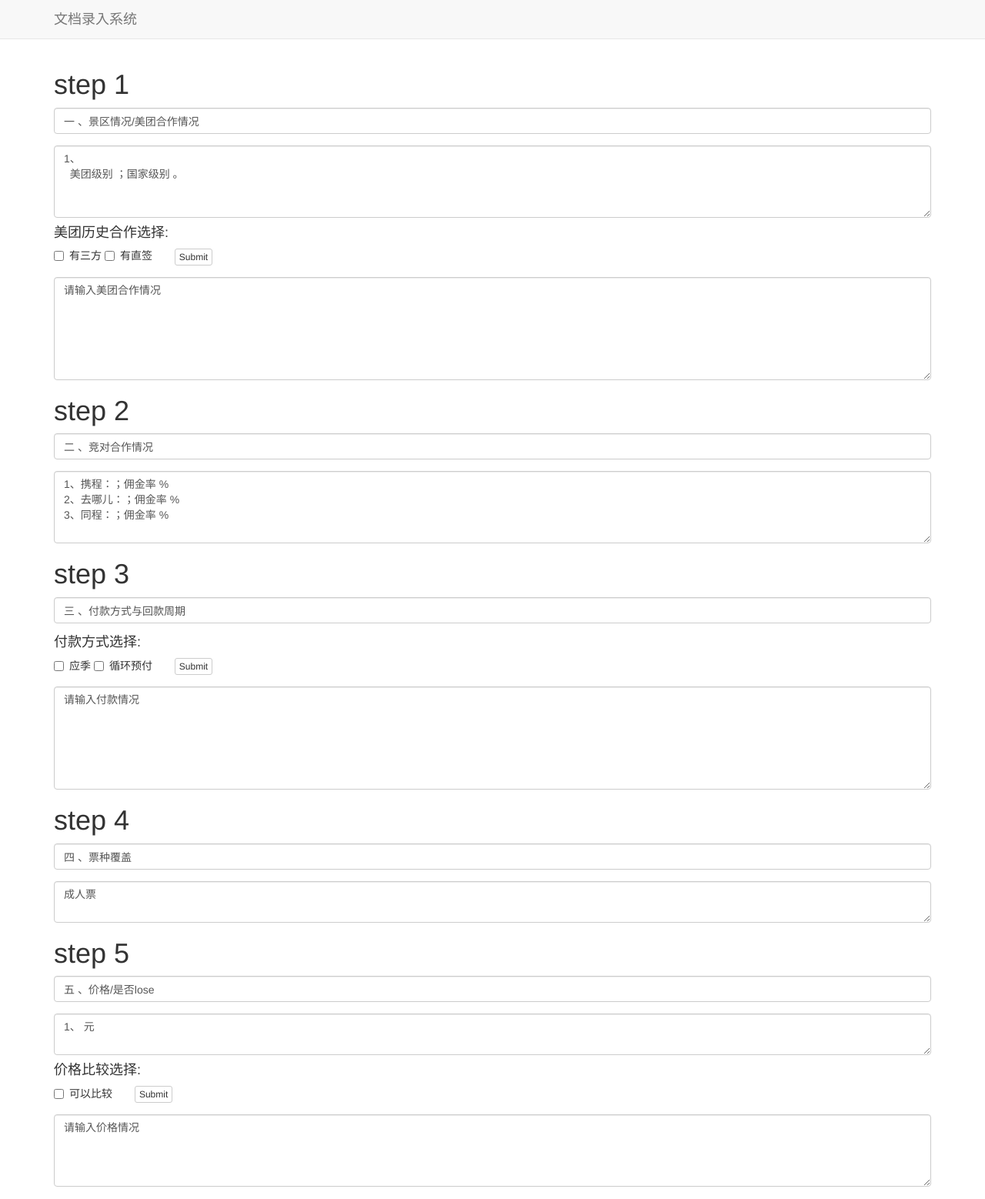
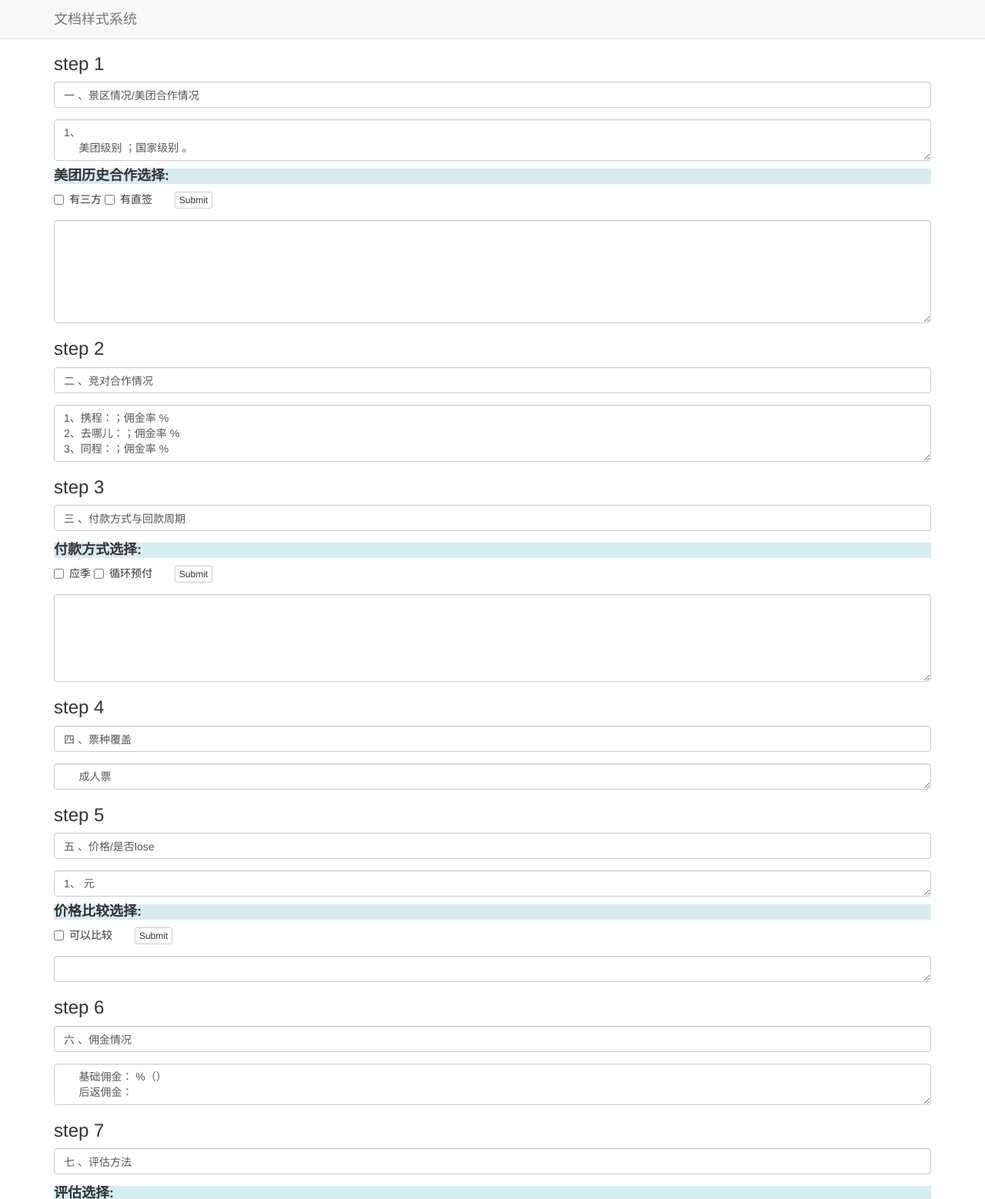
Before and after one commit to cshijiel/mt_prepay, a plain HTML site: page index.html in a window 1280 px wide. Shown: the top 1558 px of the page at 77% size. Drawn offline with nearby package versions, Linux system fonts and the light colour scheme.

Commit message:
auto click & preview

```diff
--- a/css/index.css
+++ b/css/index.css
@@ -1,5 +1,10 @@
 body {
-    padding: 70px 0px;
+    padding: 50px 0px;
+}
+
+h4{
+background-color: #d7ecf1;
+font-weight: bold;
 }
 
 .detail-info {
--- a/index.html
+++ b/index.html
@@ -15,7 +15,7 @@
     <nav class="navbar navbar-default navbar-fixed-top" role="navigation">
         <div class="container">
             <div class="navbar-header">
-                <a class="navbar-brand" href="#">文档录入系统</a>
+                <a class="navbar-brand" href="#">文档样式系统</a>
             </div>
         </div>
     </nav>
@@ -25,13 +25,13 @@
 
             <div class="step1">
                 <div class="form-group">
-                    <h1>step 1</h1>
+                    <h3>step 1</h3>
                     <input type="text" class="form-control" value="一 、景区情况/美团合作情况" name="cooperationTitle">
                 </div>
                 <div>
-                    <textarea name='scene' class="form-control" rows="4">
+                    <textarea name='scene' class="form-control" rows="2">
 1、
-  美团级别 ；国家级别 。</textarea>
+     美团级别 ；国家级别 。</textarea>
                 </div>
                 <div class="checkbox">
                     <h4>美团历史合作选择: </h4>
@@ -48,18 +48,18 @@
                         <button class="btn btn-default btn-xs" data-step="levelDict">Submit</button>
                     </div>
                     <div class="detail-info">
-                        <textarea name="cooperationDetail" class="form-control" rows="6">请输入美团合作情况</textarea>
+                        <textarea name="cooperationDetail" class="form-control" rows="6"></textarea>
                     </div>
                 </div>
             </div>
 
             <div class="step2">
                 <div class="form-group">
-                    <h1>step 2</h1>
+                    <h3>step 2</h3>
                     <input type="text" class="form-control" value="二 、竞对合作情况" name="competitorTitle">
                 </div>
                 <div class="detail-info">
-                    <textarea name="competitorDetail" class="form-control" rows="4">1、携程：；佣金率 %
+                    <textarea name="competitorDetail" class="form-control" rows="3">1、携程：；佣金率 %
 2、去哪儿：；佣金率 %
 3、同程：；佣金率 %</textarea>
                 </div>
@@ -68,7 +68,7 @@
 
             <div class="step3">
                 <div class="form-group">
-                    <h1>step 3</h1>
+                    <h3>step 3</h3>
                     <input type="text" class="form-control" value="三 、付款方式与回款周期" name="paymentTitle">
                 </div>
                 <div class="checkbox">
@@ -86,28 +86,28 @@
                         <button class="btn btn-default btn-xs" data-step="paymentDict">Submit</button>
                     </div>
                     <div class="detail-info">
-                        <textarea class="form-control" rows="6" name="paymentDetail">请输入付款情况</textarea>
+                        <textarea class="form-control" rows="5" name="paymentDetail"></textarea>
                     </div>
                 </div>
             </div>
 
             <div class="step4">
                 <div class="form-group">
-                    <h1>step 4</h1>
+                    <h3>step 4</h3>
                     <input type="text" class="form-control" value="四 、票种覆盖" name="ticketTypeTitle">
                 </div>
                 <div class="detail-info">
-                    <textarea class="form-control" rows="2" name="ticketTypeDetail">成人票</textarea>
+                    <textarea class="form-control" rows="1" name="ticketTypeDetail">     成人票</textarea>
                 </div>
             </div>
 
             <div class="step5">
                 <div class="form-group">
-                    <h1>step 5</h1>
+                    <h3>step 5</h3>
                     <input type="text" class="form-control" value="五 、价格/是否lose" name="priceTitle">
                 </div>
                 <div>
-                    <textarea class="form-control" rows="2" name="priceDetail">
+                    <textarea class="form-control" rows="1" name="priceDetail">
 1、 元</textarea>
                     <div class="checkbox">
                         <h4>价格比较选择: </h4>
@@ -121,7 +121,7 @@
                             <button class="btn btn-default btn-xs" data-step="priceDict">Submit</button>
                         </div>
                         <div class="detail-info">
-                            <textarea class="form-control" rows="4" name="priceCompareDetail">请输入价格情况</textarea>
+                            <textarea class="form-control" rows="1" name="priceCompareDetail"></textarea>
                         </div>
                     </div>
                 </div>
@@ -129,18 +129,18 @@
 
             <div class="step6">
                 <div class="form-group">
-                    <h1>step 6</h1>
+                    <h3>step 6</h3>
                     <input type="text" class="form-control" value="六 、佣金情况" name="commissionTitle">
                 </div>
                 <div class="detail-info">
-                    <textarea class="form-control" rows="2" name="commissionDetail">基础佣金： %（）
-后返佣金：</textarea>
+                    <textarea class="form-control" rows="2" name="commissionDetail">     基础佣金： %（）
+     后返佣金：</textarea>
                 </div>
             </div>
 
             <div class="step7">
                 <div class="form-group">
-                    <h1>step 7</h1>
+                    <h3>step 7</h3>
                     <input type="text" class="form-control" value="七 、评估方法" name="evaluationTitle">
                 </div>
 
@@ -156,7 +156,7 @@
                         <button class="btn btn-default btn-xs" data-step="evaluationDict">Submit</button>
                     </div>
                     <div class="detail-info">
-                        <textarea class="form-control" rows="6" name="evaluationDetail">请输入评估情况</textarea>
+                        <textarea class="form-control" rows="5" name="evaluationDetail"></textarea>
                     </div>
                 </div>
             </div>
--- a/javascript/index.js
+++ b/javascript/index.js
@@ -16,17 +16,17 @@
     var dictJSON = {
         levelDict: {
             '000': '2、美团历史合作情况：无三方；无直签\n3、 预付  万后：佣金率 %； 一年净收益  万（目前系统无法监控实际执行）',
-            '100': '2、美团历史合作情况：无直签；三方覆盖\n   三方：佣金率 %\n3、 预付  万后：佣金率 %； 一年净收益  万（目前系统无法监控实际执行）',
+            '100': '2、美团历史合作情况：无直签；三方覆盖\n     三方：佣金率 %\n3、 预付  万后：佣金率 %； 一年净收益  万（目前系统无法监控实际执行）',
             '110': '2、美团历史合作情况：三方、直签均有\n 1）三方：佣金率 %\n 2）直签：正常结算（ - ：佣金率 %）\n3、申请 预付  万\n 1）原因：\n 2）佣金率 （ %→ %）； 一年增加净收益 万（目前系统无法监控实际执行）',
-            '111': '2、美团历史合作情况：三方、直签均有\n 1）三方：佣金率 %\n 2）直签：预付合作（ - ：佣金率 %； 预付  万）\n3、此次续签合同\n   佣金率 （ %→ %）；预付金额 （ → ）； 一年净收益 万（目前系统无法监控实际执行）',
-            '010': '2、美团历史合作情况：无三方；仅直签\n   直签：正常结算（ - ：佣金率 %）\n3、申请 预付  万\n 1）原因：\n 2）佣金率 （ %→ %）； 一年增加净收益 万（目前系统无法监控实际执行）',
-            '011': '2、美团历史合作情况：无三方；仅直签\n   直签：预付合作（ - ：佣金率 %； 预付  万）\n3、此次续签合同\n   佣金率 （ %→ %）；预付金额 （ → ）； 一年净收益 万（目前系统无法监控实际执行）'
+            '111': '2、美团历史合作情况：三方、直签均有\n 1）三方：佣金率 %\n 2）直签：预付合作（ - ：佣金率 %； 预付  万）\n3、此次续签合同\n     佣金率 （ %→ %）；预付金额 （ → ）； 一年净收益 万（目前系统无法监控实际执行）',
+            '010': '2、美团历史合作情况：无三方；仅直签\n     直签：正常结算（ - ：佣金率 %）\n3、申请 预付  万\n 1）原因：\n 2）佣金率 （ %→ %）； 一年增加净收益 万（目前系统无法监控实际执行）',
+            '011': '2、美团历史合作情况：无三方；仅直签\n     直签：预付合作（ - ：佣金率 %； 预付  万）\n3、此次续签合同\n   佣金率 （ %→ %）；预付金额 （ → ）； 一年净收益 万（目前系统无法监控实际执行）'
         },
         paymentDict: {
             '000': '一次性预付：  万（回款周期 天）',
-            '100': '1、合作期至\n   保护条款 余额退回\n2、一次性预付：  万（回款周期： 天）',
-            '110': '1、合作期至\n   保护条款 余额退回\n   临近商家闭园，我方可酌情降低预付金额，并在合同中增加相应条款\n2、循环预付：  万（回款周期： 天）',
-            '111': '1、合作期至\n   保护条款 余额退回\n   临近商家闭园，我方可酌情降低预付金额，并在合同中增加相应条款\n2、首次付款：  万（回款周期： 天）\n   后续付款：循环预付  万（回款周期 天）',
+            '100': '1、合作期至\n     保护条款 余额退回\n2、一次性预付：  万（回款周期： 天）',
+            '110': '1、合作期至\n     保护条款 余额退回\n     临近商家闭园，我方可酌情降低预付金额，并在合同中增加相应条款\n2、循环预付：  万（回款周期： 天）',
+            '111': '1、合作期至\n     保护条款 余额退回\n     临近商家闭园，我方可酌情降低预付金额，并在合同中增加相应条款\n2、首次付款：  万（回款周期： 天）\n     后续付款：循环预付  万（回款周期 天）',
             '010': '   - 月  万（回款周期 天）\n   - 月  万（回款周期 天）',
             '011': '   首次付款：  万（回款周期 天）\n   后续付款：\n   - 月  万（回款周期 天）\n   - 月  万（回款周期 天）'
         },
@@ -36,10 +36,10 @@
             '11': '2、有lose（vs ： 票高 元）'
         },
         evaluationDict: {
-            '00': '1、月均回款\n   - 月： 万\n   - 月： 万\n2、收益情况\n   净收益 万（年总佣金 –年资金成本）',
-            '01': '1、月均回款\n   - 月： 万\n   - 月： 万\n2、收益情况\n   额外收益 万（年总佣金 –年资金成本 -正常结算总佣金 ）',
-            '10': '1、回款情况\n   至 可完全回款\n2、收益情况\n   净收益 万（年总佣金 –年资金成本）',
-            '11': '1、回款情况\n   至 可完全回款\n2、收益情况\n   额外收益 万（年总佣金 –年资金成本 -正常结算总佣金 ）'
+            '00': '1、月均回款\n   - 月： 万\n   - 月： 万\n2、收益情况\n     净收益 万（年总佣金 –年资金成本）',
+            '01': '1、月均回款\n   - 月： 万\n   - 月： 万\n2、收益情况\n     额外收益 万（年总佣金 –年资金成本 -正常结算总佣金 ）',
+            '10': '1、回款情况\n   至 可完全回款\n2、收益情况\n     净收益 万（年总佣金 –年资金成本）',
+            '11': '1、回款情况\n   至 可完全回款\n2、收益情况\n     额外收益 万（年总佣金 –年资金成本 -正常结算总佣金 ）'
         }
     };
 
@@ -70,7 +70,14 @@
     });
 })();
 
-var tmp;
+
+(function() {
+    $('.checkbox input[type="checkbox"]').change(function() {
+      console.log(this);
+      $(this).parents('.checkbox').find('button').click();
+    });
+})();
+
 
 (function() {
     $('#submit').click(function() {
@@ -82,9 +89,6 @@ var tmp;
             var valueOrigin = kv[1];
             var value = $('[name="' + key + '"]').val().replace(/\n/g, '<br>');
             console.log(key, value);
-            if (key === 'commissionDetail') {
-                tmp = value;
-            }
             localStorage.setItem(key, value);
 
         }
```
